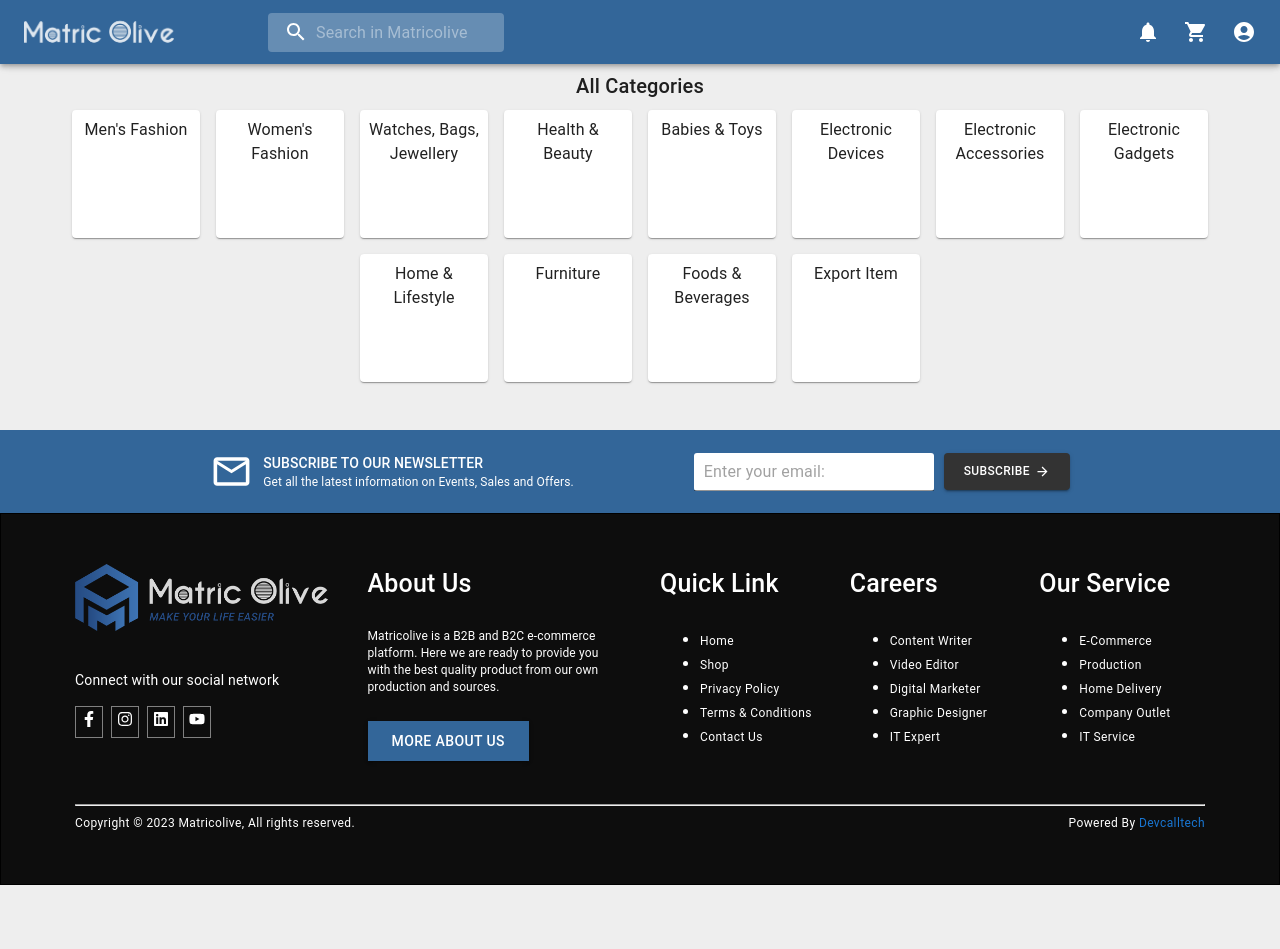
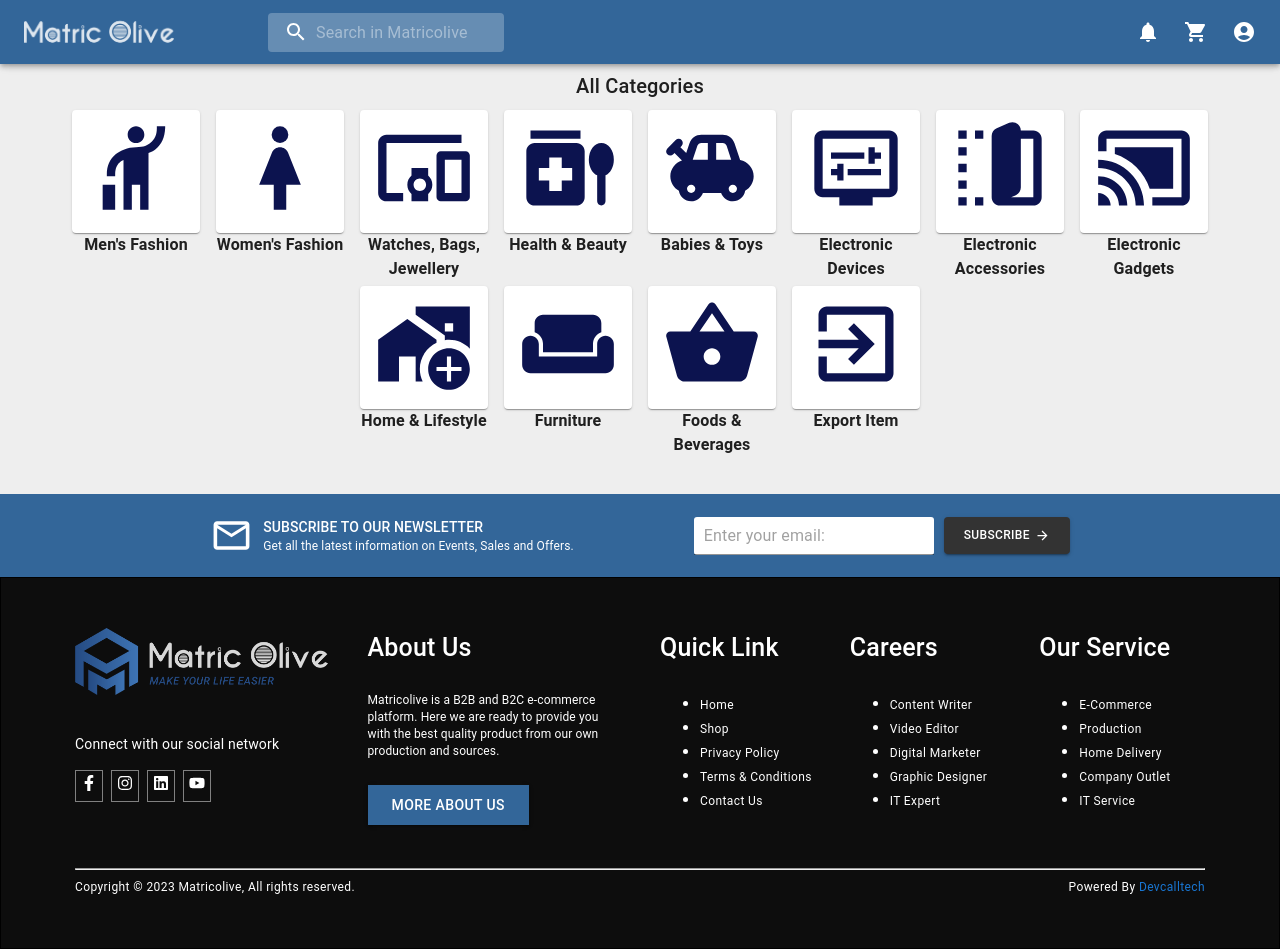
Before and after one commit to Rakibul-Hasan-max/Matricolive, a React (Create React App) app: page /category in a window 1280 px wide. Before the commit the page ends 885 px from the top, so only its background shows below. Built offline with nearby package versions, Linux system fonts and the light colour scheme.

Commit message:
icon added in category

```diff
--- a/src/Pages/Category/Category.js
+++ b/src/Pages/Category/Category.js
@@ -1,3 +1,15 @@
+import AddHomeWorkIcon from '@mui/icons-material/AddHomeWork';
+import CastConnectedIcon from '@mui/icons-material/CastConnected';
+import DevicesFoldIcon from '@mui/icons-material/DevicesFold';
+import DevicesOtherIcon from '@mui/icons-material/DevicesOther';
+import DisplaySettingsIcon from '@mui/icons-material/DisplaySettings';
+import ExitToAppIcon from '@mui/icons-material/ExitToApp';
+import HailIcon from '@mui/icons-material/Hail';
+import MedicationLiquidIcon from '@mui/icons-material/MedicationLiquid';
+import ShoppingBasketIcon from '@mui/icons-material/ShoppingBasket';
+import ToysIcon from '@mui/icons-material/Toys';
+import WeekendIcon from '@mui/icons-material/Weekend';
+import Woman2Icon from '@mui/icons-material/Woman2';
 import { Typography } from "@mui/material";
 import Box from "@mui/material/Box";
 import Paper from "@mui/material/Paper";
@@ -14,6 +26,7 @@
           flexWrap: "wrap",
           "& > :not(style)": {
             m: 1,
+            mb: 5,
             width: 128,
             height: 128,
           },
@@ -21,18 +34,42 @@
           justifyContent: "center",
         }}
       >
-        <Paper sx={{p: 1}}>Men's Fashion</Paper>
-        <Paper sx={{p: 1}}>Women's Fashion</Paper>
-        <Paper sx={{p: 1}}>Watches, Bags, Jewellery</Paper>
-        <Paper sx={{p: 1}}>Health & Beauty</Paper>
-        <Paper sx={{p: 1}}>Babies & Toys</Paper>
-        <Paper sx={{p: 1}}>Electronic Devices</Paper>
-        <Paper sx={{p: 1}}>Electronic Accessories</Paper>
-        <Paper sx={{p: 1}}>Electronic Gadgets</Paper>
-        <Paper sx={{p: 1}}>Home & Lifestyle</Paper>
-        <Paper sx={{p: 1}}>Furniture</Paper>
-        <Paper sx={{p: 1}}>Foods & Beverages</Paper>
-        <Paper sx={{p: 1}}>Export Item</Paper>
+        <Box sx={{fontWeight: "bold"}}>
+          <Paper sx={{backgroundColor: "white", p: 1}}><HailIcon sx={{fontSize: "100px", color: "#0C134F"}} /></Paper>Men's Fashion
+        </Box>
+        <Box sx={{fontWeight: "bold"}}>
+          <Paper sx={{backgroundColor: "white", p: 1}}><Woman2Icon sx={{fontSize: "100px", color: "#0C134F"}} /></Paper>Women's Fashion
+        </Box>
+        <Box sx={{fontWeight: "bold"}}>
+          <Paper sx={{backgroundColor: "white", p: 1}}><DevicesOtherIcon sx={{fontSize: "100px", color: "#0C134F"}} /></Paper>Watches, Bags, Jewellery
+        </Box>
+        <Box sx={{fontWeight: "bold"}}>
+          <Paper sx={{backgroundColor: "white", p: 1}}><MedicationLiquidIcon sx={{fontSize: "100px", color: "#0C134F"}} /></Paper>Health & Beauty
+        </Box>
+        <Box sx={{fontWeight: "bold"}}>
+          <Paper sx={{backgroundColor: "white", p: 1}}><ToysIcon sx={{fontSize: "100px", color: "#0C134F"}} /></Paper>Babies & Toys
+        </Box>
+        <Box sx={{fontWeight: "bold"}}>
+          <Paper sx={{backgroundColor: "white", p: 1}}><DisplaySettingsIcon sx={{fontSize: "100px", color: "#0C134F"}} /></Paper>Electronic Devices
+        </Box>
+        <Box sx={{fontWeight: "bold"}}>
+          <Paper sx={{backgroundColor: "white", p: 1}}><DevicesFoldIcon sx={{fontSize: "100px", color: "#0C134F"}} /></Paper>Electronic Accessories
+        </Box>
+        <Box sx={{fontWeight: "bold"}}>
+          <Paper sx={{backgroundColor: "white", p: 1}}><CastConnectedIcon sx={{fontSize: "100px", color: "#0C134F"}} /></Paper>Electronic Gadgets
+        </Box>
+        <Box sx={{fontWeight: "bold"}}>
+          <Paper sx={{backgroundColor: "white", p: 1}}><AddHomeWorkIcon sx={{fontSize: "100px", color: "#0C134F"}} /></Paper>Home & Lifestyle
+        </Box>
+        <Box sx={{fontWeight: "bold"}}>
+          <Paper sx={{backgroundColor: "white", p: 1}}><WeekendIcon sx={{fontSize: "100px", color: "#0C134F"}} /></Paper>Furniture
+        </Box>
+        <Box sx={{fontWeight: "bold"}}>
+          <Paper sx={{backgroundColor: "white", p: 1}}><ShoppingBasketIcon sx={{fontSize: "100px", color: "#0C134F"}} /></Paper>Foods & Beverages
+        </Box>
+        <Box sx={{fontWeight: "bold"}}>
+          <Paper sx={{backgroundColor: "white", p: 1}}><ExitToAppIcon sx={{fontSize: "100px", color: "#0C134F"}} /></Paper>Export Item
+        </Box>
       </Box>
     </Box>
   );
```
